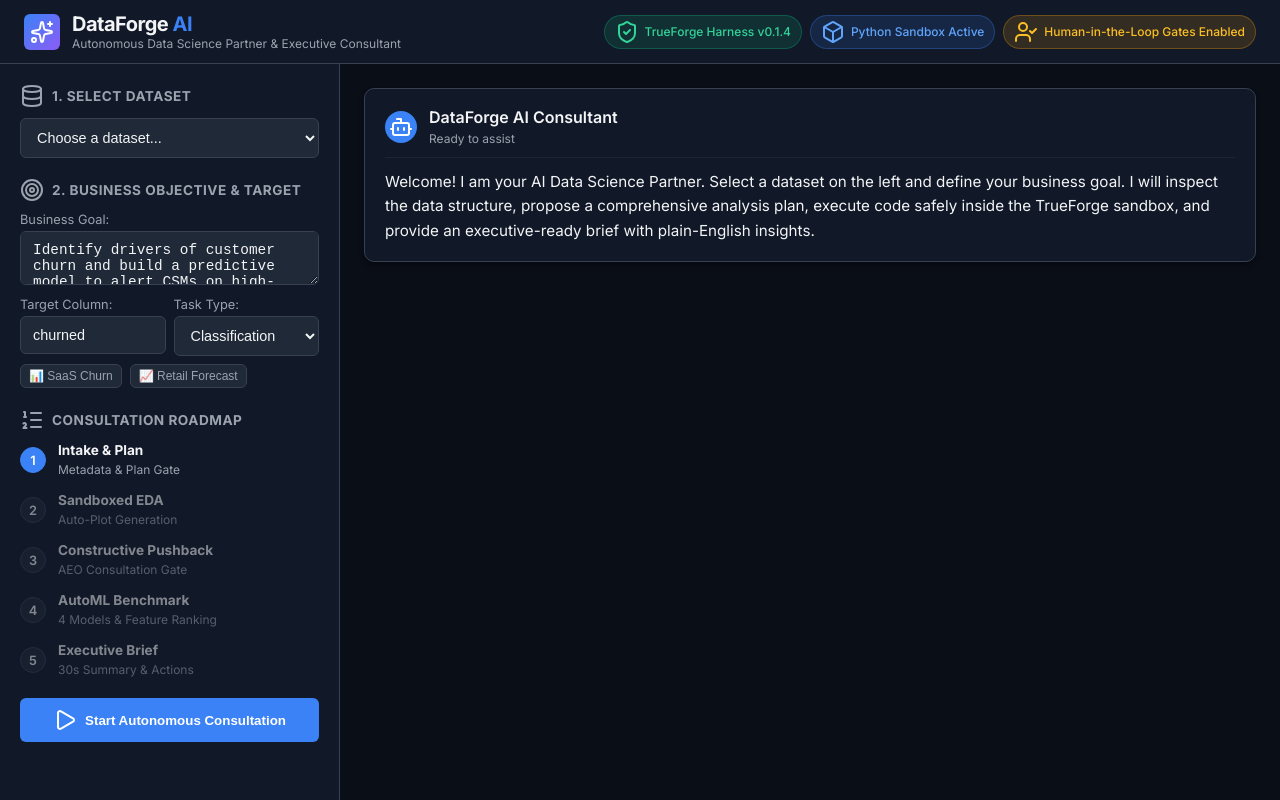
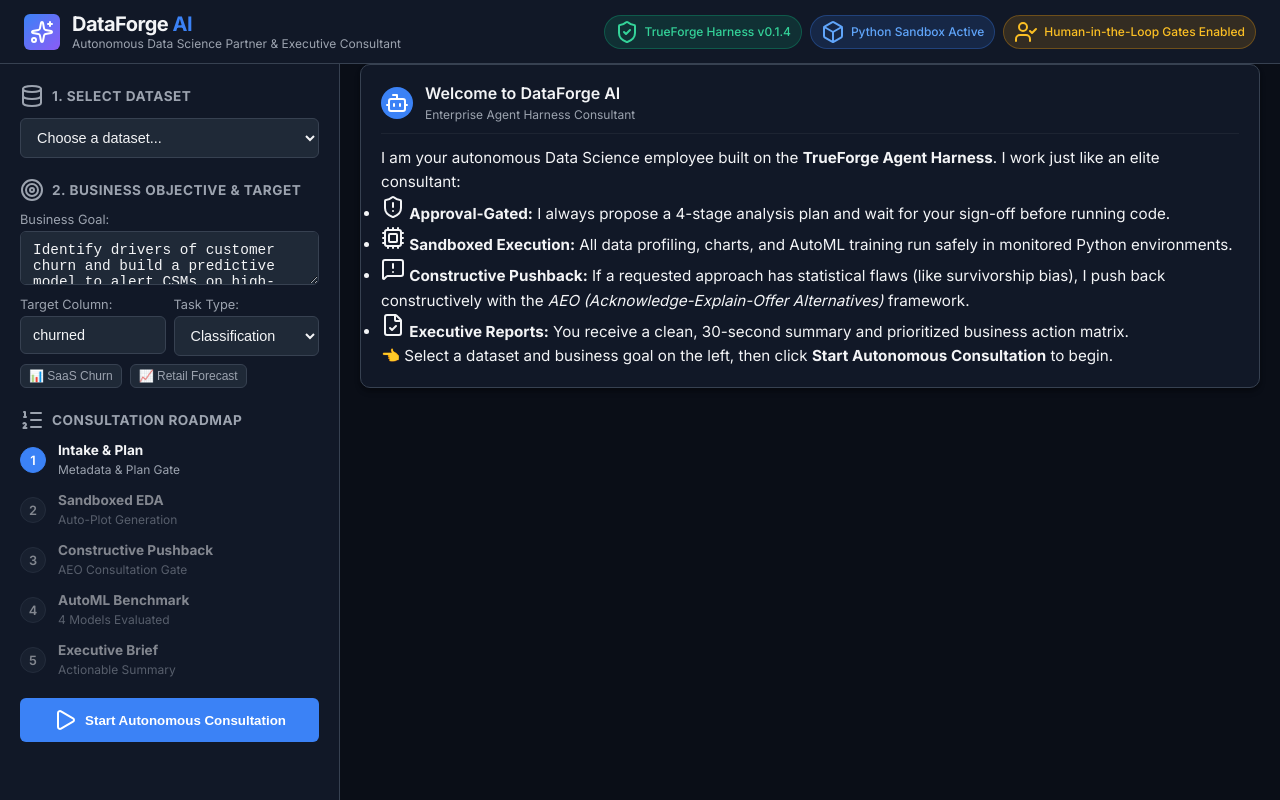
Before and after one commit to anikdascodes/Agent-Harness-Hackathon, a website: page web/public/index.html in a window 1280 px wide. Drawn offline with nearby package versions, Linux system fonts and the light colour scheme; no server answers.

Commit message:
fix: clean formatting in index.ts, index.html, and integration tests

```diff
--- a/web/public/index.html
+++ b/web/public/index.html
@@ -96,40 +96,45 @@
               <span class="step-circle">4</span>
               <div class="step-info">
                 <strong>AutoML Benchmark</strong>
-                <small>4 Models & Feature Ranking</small>
+                <small>4 Models Evaluated</small>
               </div>
             </li>
             <li id="step5" class="step-item">
               <span class="step-circle">5</span>
               <div class="step-info">
                 <strong>Executive Brief</strong>
-                <small>30s Summary & Actions</small>
+                <small>Actionable Summary</small>
               </div>
             </li>
           </ul>
         </div>
 
-        <div class="panel-actions">
-          <button id="startBtn" class="btn btn-primary btn-block">
-            <i data-lucide="play"></i> Start Autonomous Consultation
-          </button>
-        </div>
+        <button id="startBtn" class="btn btn-primary btn-block">
+          <i data-lucide="play"></i> Start Autonomous Consultation
+        </button>
       </aside>
 
-      <!-- Center & Right: Interactive Timeline & Artifacts -->
-      <main class="main-content">
-        <div id="timeline" class="timeline-container">
-          <!-- Initial Welcome Card -->
-          <div class="card agent-card">
+      <!-- Right Chat & Artifact Timeline -->
+      <main class="timeline-container">
+        <div id="timeline" class="timeline">
+          <!-- Intro Hero Card -->
+          <div class="card intro-card">
             <div class="card-header">
               <div class="avatar"><i data-lucide="bot"></i></div>
               <div>
-                <h3>DataForge AI Consultant</h3>
-                <span class="timestamp">Ready to assist</span>
+                <h3>Welcome to DataForge AI</h3>
+                <span class="timestamp">Enterprise Agent Harness Consultant</span>
               </div>
             </div>
             <div class="card-body">
-              <p>Welcome! I am your AI Data Science Partner. Select a dataset on the left and define your business goal. I will inspect the data structure, propose a comprehensive analysis plan, execute code safely inside the TrueForge sandbox, and provide an executive-ready brief with plain-English insights.</p>
+              <p>I am your autonomous Data Science employee built on the <strong>TrueForge Agent Harness</strong>. I work just like an elite consultant:</p>
+              <ul class="feature-list">
+                <li><i data-lucide="shield-alert"></i> <strong>Approval-Gated:</strong> I always propose a 4-stage analysis plan and wait for your sign-off before running code.</li>
+                <li><i data-lucide="cpu"></i> <strong>Sandboxed Execution:</strong> All data profiling, charts, and AutoML training run safely in monitored Python environments.</li>
+                <li><i data-lucide="message-square-warning"></i> <strong>Constructive Pushback:</strong> If a requested approach has statistical flaws (like survivorship bias), I push back constructively with the <em>AEO (Acknowledge-Explain-Offer Alternatives)</em> framework.</li>
+                <li><i data-lucide="file-check"></i> <strong>Executive Reports:</strong> You receive a clean, 30-second summary and prioritized business action matrix.</li>
+              </ul>
+              <p class="cta-hint">👈 Select a dataset and business goal on the left, then click <strong>Start Autonomous Consultation</strong> to begin.</p>
             </div>
           </div>
         </div>
@@ -138,6 +143,8 @@
   </div>
 
   <script src="app.js"></script>
-  <script>lucide.createIcons();</script>
+  <script>
+    lucide.createIcons();
+  </script>
 </body>
 </html>
```
Also changed, not shown: mcp-servers/dataforge-tools/src/index.ts (+12 -12 lines), tests/test_mcp_integration.mjs (+8 -7 lines).
